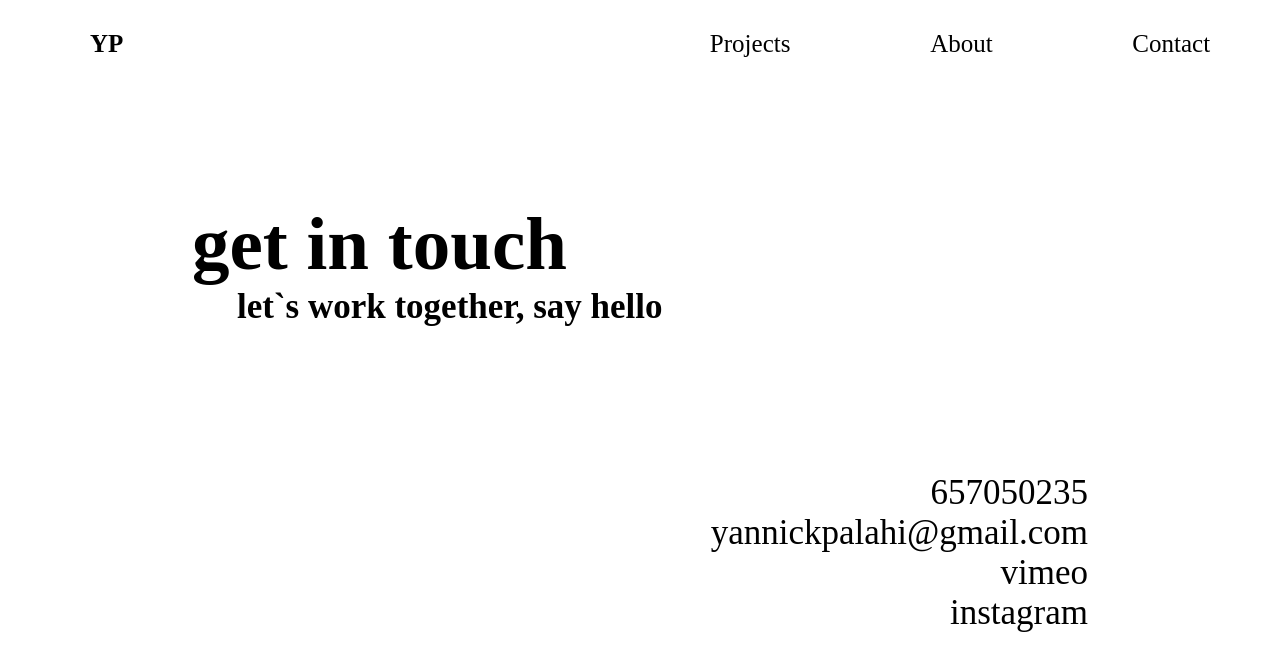
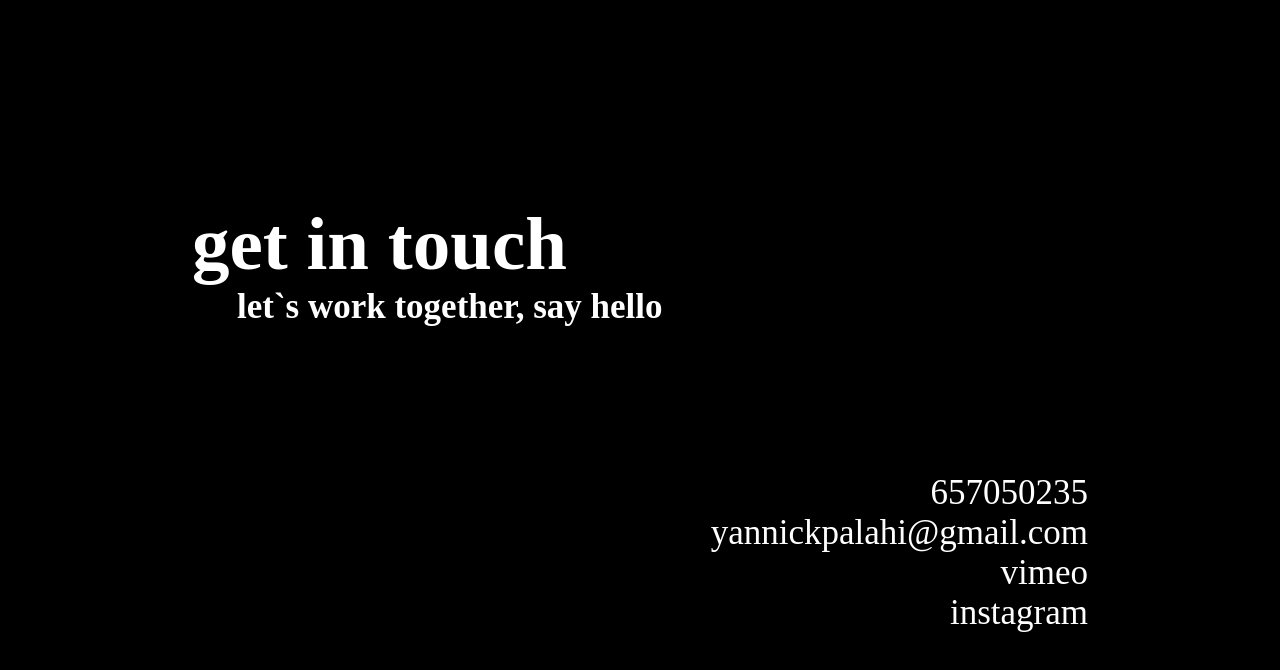
Before and after one commit to SantiagoMC52/yannickpalahi, a React (Create React App) app: page /contact in a window 1280 px wide. Shown: the top 670 px of the page. Built offline with nearby package versions, Linux system fonts and the light colour scheme.

Commit message:
Change background color of contact component with react-helmet

```diff
--- a/package.json
+++ b/package.json
@@ -10,6 +10,7 @@
     "hamburger-react": "^2.4.1",
     "react": "^17.0.2",
     "react-dom": "^17.0.2",
+    "react-helmet": "^6.1.0",
     "react-redux": "^7.2.4",
     "react-router-dom": "^5.2.0",
     "react-scripts": "4.0.3",
--- a/src/components/Contact/contact.scss
+++ b/src/components/Contact/contact.scss
@@ -66,7 +66,7 @@
 
             a {
                 text-decoration: none;
-                color: black;
+                color: white;
             }
         }
     }
--- a/src/components/Contact/index.jsx
+++ b/src/components/Contact/index.jsx
@@ -1,9 +1,13 @@
 import React from 'react';
 import './contact.scss';
+import { Helmet } from 'react-helmet';
 
 const Contact = () => (
 
   <section className="contact-container">
+    <Helmet>
+      <style>{'body { background-color: black; color: white }'}</style>
+    </Helmet>
     <div className="contact-container__text">
       <h2>get in touch</h2>
       <h4>let`s work together, say hello</h4>
```
Also changed, not shown: 1 other file (tests, documents, lock files or other folders).
